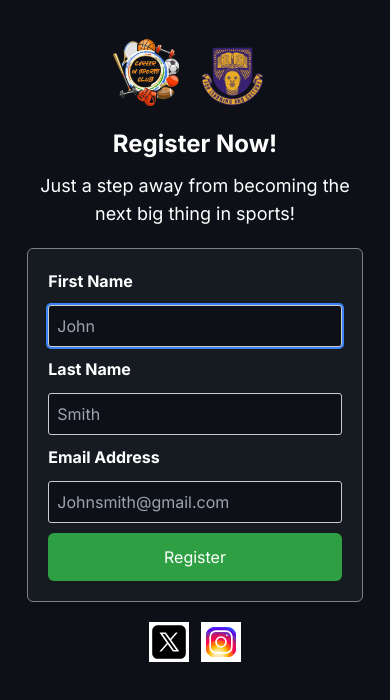
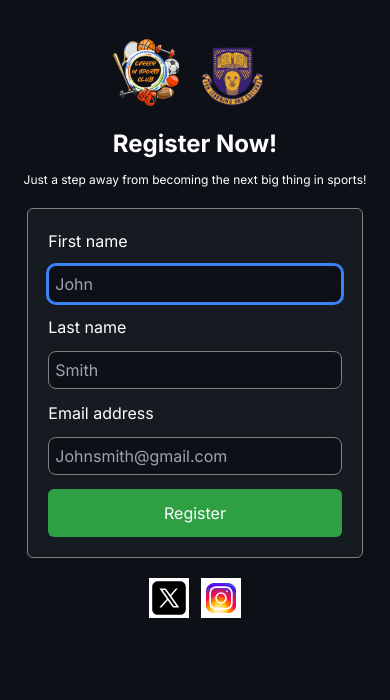
Before and after one commit to 0luwaseyi/Sports-Conference, a Next.js app: page /register in a window 390 px wide. Shown: the top 700 px of the page. Built offline with nearby package versions, Linux system fonts and the light colour scheme.

Commit message:
changed form interface

```diff
--- a/src/app/register/page.tsx
+++ b/src/app/register/page.tsx
@@ -120,14 +120,14 @@ const SignupForm: React.FC = () => {
         <Image src="/logoone.png" alt = "logo" width={90} height={90}/>
         </div>
       <h1 className='text-2xl lg:text-3xl mt-[7.5vw] lg:mt-[4vw]  lg:mx-[4vw] font-bold text-center text-[#fff]'>Register Now!</h1>
-      <p className='text-lg  mx-[6vw] lg:mx-[3vw] my-[2.5vw] lg:text-sm text-[#fff] text-center'>Just a step away from becoming the next big thing in sports!</p>
+      <p className='text-xs  mx-[6vw] lg:mx-[3vw] my-[2.5vw] lg:text-sm text-[#fff] text-center'>Just a step away from becoming the next big thing in sports!</p>
       </div>
       <div className=''>
         <form onSubmit={formik.handleSubmit}
           className='mx-[7vw] md:mx-[25vw] lg:mx-[36vw] border border-[#808080] p-5 rounded-md bg-[#161b22]'>
-          <label htmlFor="firstName" className='font-bold text-[#fff]'>First Name</label>
+          <label htmlFor="firstName" className='text-[#fff]'>First name</label>
           <input
-            className='border border-[#a0aeco] bg-[#0d1117] rounded-md mt-3 caret-[#fff] p-2 w-full focus:border-blue-500 focus:outline-none focus:ring-2 focus:ring-blue-500 text-[#fff]'
+            className='border border-[#808080] bg-[#0d1117] rounded-lg my-3 caret-[#fff] p-1.5 w-full focus:border-blue-500 focus:outline-none focus:ring-2 focus:ring-blue-500 text-[#fff]'
             id="firstName"
             ref={inputRef}
             name="firstName"
@@ -135,37 +135,36 @@ const SignupForm: React.FC = () => {
             placeholder='John'
             onChange={formik.handleChange}
             value={formik.values.firstName}
-            style={{ width: '100%', padding: '8px', marginBottom: '10px', border: '1px solid #ccc', borderRadius: '3px' }}
+
           />
-          {formik.errors.firstName ? <div className='text-[#fff]'>{formik.errors.firstName}</div> : null}
+          {formik.errors.firstName ? <div className='text-[#ff0000]'>{formik.errors.firstName}!</div> : null}
 
-          <label htmlFor="lastName" className='font-bold text-[#fff]'>Last Name</label>
+          <label htmlFor="lastName" className='text-[#fff]'>Last name</label>
           <input
-            className='border border-[#a0aeco] bg-[#0d1117] rounded-md mt-3 caret-[#fff] p-2 w-full focus:border-blue-500 focus:outline-none focus:ring-2 focus:ring-blue-500 text-[#fff]'
+            className='border border-[#808080] bg-[#0d1117] rounded-lg my-3 caret-[#fff] p-1.5 w-full focus:border-blue-500 focus:outline-none focus:ring-2 focus:ring-blue-500 text-[#fff]'
             id="lastName"
             name="lastName"
             type="text"
             placeholder='Smith'
             onChange={formik.handleChange}
             value={formik.values.lastName}
-            style={{ width: '100%', padding: '8px', marginBottom: '10px', border: '1px solid #ccc', borderRadius: '3px' }}
+
           />
-          {formik.errors.lastName ? <div className='text-[#fff]'>{formik.errors.lastName}</div> : null}
+          {formik.errors.lastName ? <div className='text-[#ff0000]'>{formik.errors.lastName}!</div> : null}
 
-          <label htmlFor="email" className='font-bold text-[#fff]'>Email Address</label>
+          <label htmlFor="email" className='text-[#fff]'>Email address</label>
           <input
-           className='border border-[#a0aeco] bg-[#0d1117] rounded-md mt-3 caret-[#fff] p-2 w-full focus:border-blue-500 focus:outline-none focus:ring-2 focus:ring-blue-500 text-[#fff]'
+           className='border border-[#808080] bg-[#0d1117] rounded-lg my-3 caret-[#fff] p-1.5 w-full focus:border-blue-500 focus:outline-none focus:ring-2 focus:ring-blue-500 text-[#fff]'
             id="email"
             name="email"
             type="email"
             placeholder='Johnsmith@gmail.com'
             onChange={formik.handleChange}
             value={formik.values.email}
-            style={{ width: '100%', padding: '8px', marginBottom: '10px', border: '1px solid #ccc', borderRadius: '3px' }}
           />
-          {formik.errors.email ? <div className='text-[#fff]'>{formik.errors.email}</div> : null}
+          {formik.errors.email ? <div className='text-[#ff0000]'>{formik.errors.email}!</div> : null}
 
-          <button type="submit" className='p-3 bg-[#2ea043] text-[#fff] w-[100%] border-[#2ea043] rounded-md'>Register</button>
+          <button type="submit" className='p-3 bg-[#2ea043] text-[#fff] w-[100%] border-[#2ea043] rounded-md mt-[0.5vw]'>Register</button>
 
         </form>
 
```
